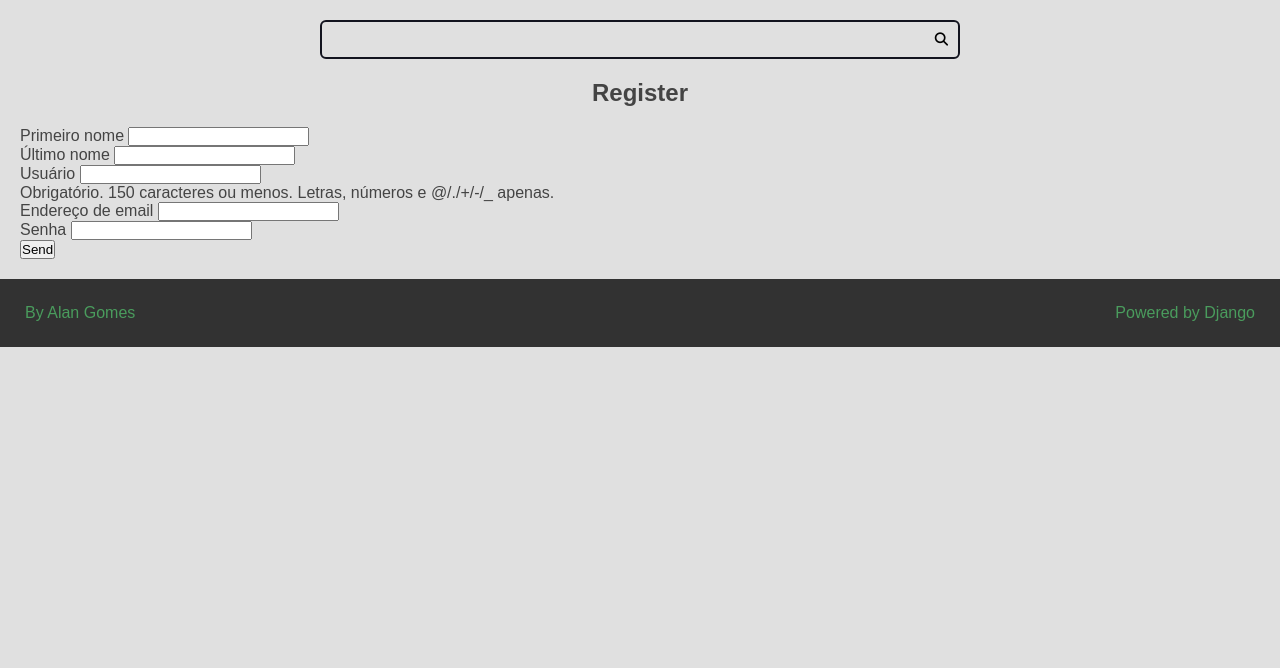
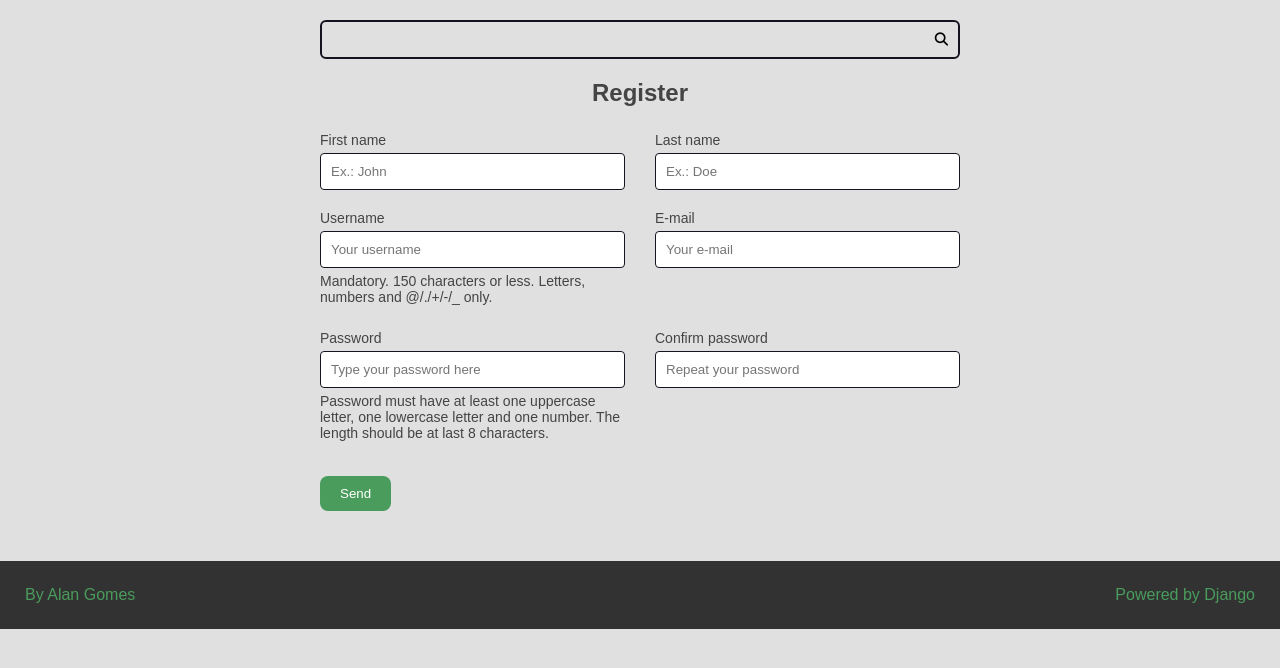
Before and after one commit to Alan-Gomes1/Recipes, a Django app: page /authors/register/ in a window 1280 px wide. Shown: the part 93-761 px from the top of the page. Run offline with Django 4.2, Linux system fonts and the light colour scheme; some libraries are stand-ins or nearby versions.

Commit message:
Sobrescrevendo campos do formulário

```diff
--- a/authors/forms.py
+++ b/authors/forms.py
@@ -2,7 +2,50 @@ from django import forms
 from django.contrib.auth.models import User
 
 
+def add_attr(field, attr_name, attr_new_val):
+    field.widget.attrs[attr_name] = attr_new_val.strip()
+
+
 class RegisterForm(forms.ModelForm):
+    def __init__(self, *args, **kwargs):
+        super().__init__(*args, **kwargs)
+        add_attr(self.fields['username'], 'placeholder', 'Your username')
+        add_attr(self.fields['email'], 'placeholder', 'Your e-mail')
+        add_attr(self.fields['first_name'], 'placeholder', 'Ex.: John')
+        add_attr(self.fields['last_name'], 'placeholder', 'Ex.: Doe')
+        add_attr(self.fields['password'], 'placeholder', 'Type your password here')
+
+    password = forms.CharField(
+        required=True,
+        error_messages={
+            'required': 'Password must not be empty'
+        },
+        help_text=("""
+        Password must have at least one uppercase letter,
+        one lowercase letter and one number. The length should be
+        at last 8 characters.
+        """)
+    )
+
+    confirm_password = forms.CharField(
+        required=True,
+        widget=forms.PasswordInput(attrs={
+            'placeholder': 'Repeat your password'
+        }),
+        error_messages={
+            'required': 'This field is required'
+        }
+    )
+
+    username = forms.CharField(
+        required=True,
+        error_messages={
+            'required': 'This field is required'
+        },
+        help_text='Mandatory. 150 characters or less.\
+        Letters, numbers and @/./+/-/_ only.'
+    )
+
     class Meta:
         model = User
         fields = [
@@ -12,3 +55,11 @@ class RegisterForm(forms.ModelForm):
             'email',
             'password',
         ]
+
+        labels = {
+            'username': 'Username',
+            'first_name': 'First name',
+            'last_name': 'Last name',
+            'email': 'E-mail',
+            'password': 'Password',
+        }
--- a/authors/templates/authors/pages/register_view.html
+++ b/authors/templates/authors/pages/register_view.html
@@ -24,8 +24,10 @@
                 {% endfor %}
             </div>
 
-            <div class="form-group">
-                <button type="submit">Send</button>
+            <div class="form-content form-content-grid">
+                <div class="form-group">
+                    <button type="submit">Send</button>
+                </div>
             </div>
         </form>
     </div>
--- a/recipes/static/recipes/css/style.css
+++ b/recipes/static/recipes/css/style.css
@@ -294,6 +294,46 @@ h3 {
     background: var(--color-primary-dark);
 }
 
+.form-content {
+    max-width: 64rem;
+    margin: 0 auto;
+    margin-bottom: 3rem;
+}
+
+.form-content label,
+.help-text,
+.errorlist {
+    display: block;
+    margin: 0.5rem 0;
+    font-size: 1.4rem;
+    list-style-type: none;
+}
+
+.errorlist {
+    color: var(--color-error-dark);
+}
+
+.form-content input {
+    width: 100%;
+    padding: 1rem;
+    border-radius: 0.4rem;
+    border: 1px solid var(--color-primary-dark);
+}
+
+.form-content-grid {
+    display: grid;
+    grid-template-columns: repeat(auto-fit, minmax(30rem, 1fr));
+    gap: 1.5rem 3rem;
+}
+
+.form-content button {
+    padding: 1rem 2rem;
+    border: none;
+    background: var(--color-success-dark);
+    color: white;
+    border-radius: 0.8rem;
+}
+
 .messages-container {
     display: flex;
     flex-flow: column nowrap;
@@ -345,7 +385,8 @@ h3 {
 }
 
 @media (max-width: 600px) {
-    .main-content-list {
+    .main-content-list,
+    .form-content-grid {
         grid-template-columns: repeat(auto-fit, minmax(100%, 1fr));
     }
 }
```
